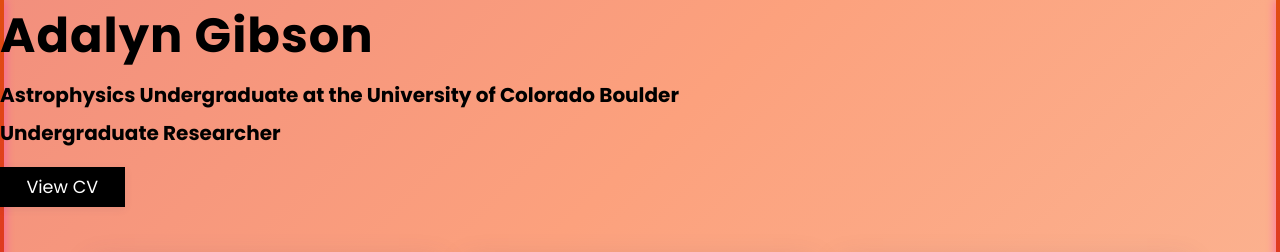
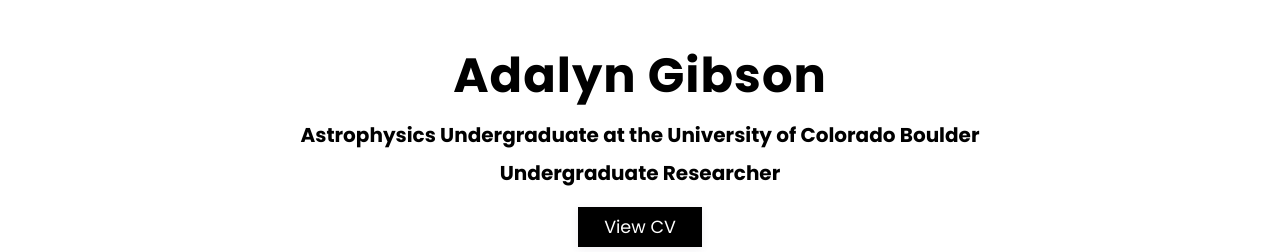
Before and after one commit to Adalyn-Gibson/Adalyn-Gibson.github.io, a plain HTML site: page index.html in a window 1280 px wide. Shown: the top 252 px of the page. Drawn offline with Linux system fonts and the light colour scheme; grey boxes are pictures that could not be loaded.

Commit message:
Update index.html

```diff
--- a/index.html
+++ b/index.html
@@ -30,24 +30,15 @@
       }
     }
 
-   header::before,
-   header::after {
-      content: '';
-      position: absolute;
-      top: 0;
-      bottom: 0;
-      width: 4px;
-      background: linear-gradient(to bottom, #E14D12, #DA133E);
-      box-shadow: 0 0 10px rgba(255, 0, 204, 0.6);
-      z-index: -1;
-    }
-
-   header::before {
-      left: 0;
-    }
-
-   header::after {
-      right: 0;
+    header {
+      text-align: center;
+      padding: 2.5rem 1rem 2rem 1rem;
+      background-color: white;
+      background-size: cover;
+      background-repeat: no-repeat;
+      background-position: center;
+      box-shadow: 0 2px 12px rgba(75,63,114,0.07);
+      position: relative;
     }
 
     header h1 {
```
